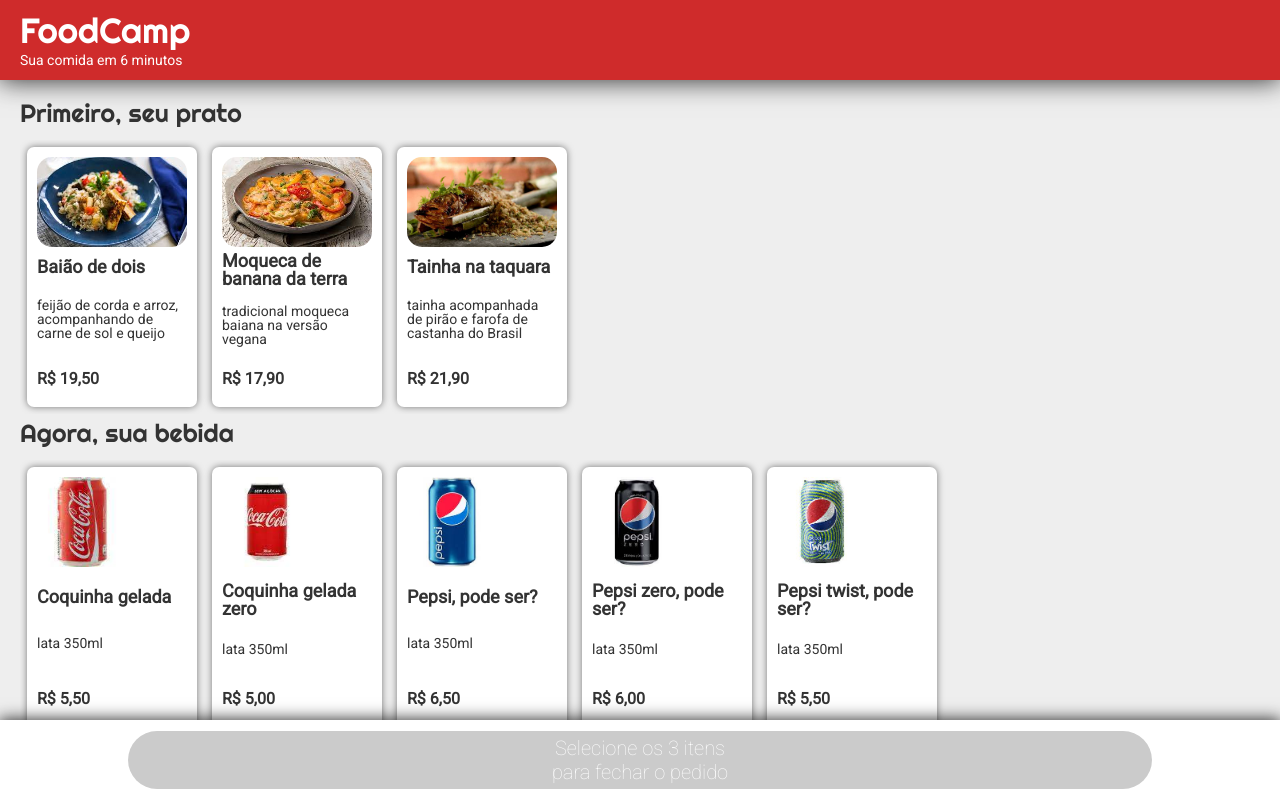
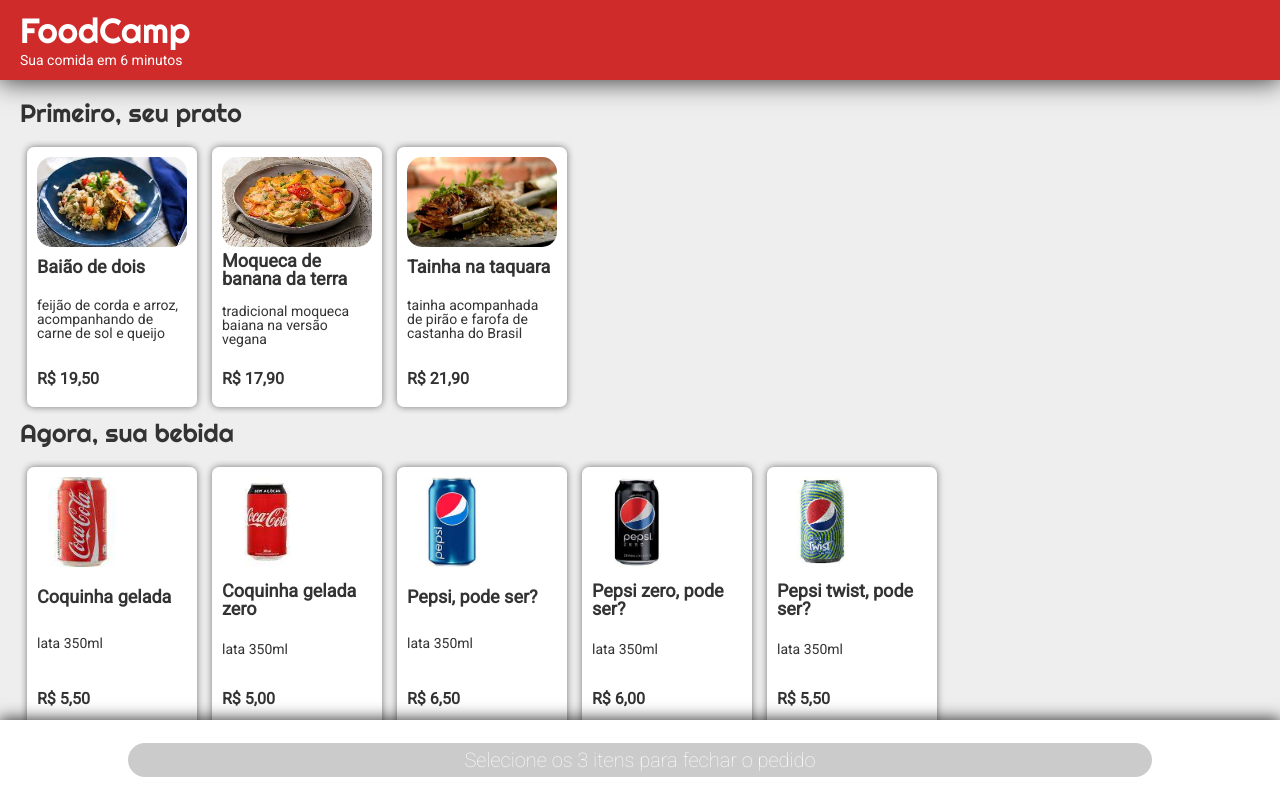
Before and after one commit to thaliadettenborn/foodcamp, a React app: page / in a window 1280 px wide. Shown: the top 798 px of the page. Built offline with nearby package versions, Linux system fonts and the light colour scheme.

Commit message:
adding function to activate button when set up order

```diff
--- a/public/css/style.css
+++ b/public/css/style.css
@@ -51,12 +51,17 @@
     font-size: 20px;
     color: #FFFFFF;
     font-weight: 100;
-    padding: 5px 20px;
+    padding: 5px 30px;
     background: #CBCBCB;
     width: 80%;
     border-radius: 30px;
     border: none;
     transition: background 200ms ease-in-out;
+}
+button.activated{
+    background: #32B72F;
+    padding: 15px;
+    font-weight: bold;
 }
 
 /*------------------------------------------------estilo dos titulos------------------------------------------------*/
--- a/src/componentes/App.js
+++ b/src/componentes/App.js
@@ -1,15 +1,26 @@
-import React from 'react';
+import React, {useState} from 'react';
 import Header from './Header';
 import Main from './Main';
 import Footer from './Footer';
 
 
 export default function App(){
+    var [activedButton, setStateButton] = useState(false)
+
+    function changeStateButtonToActive(){
+        console.log('chamou mudança estado botao')
+        setStateButton(!activedButton)
+    }
+
     return (
         <div>
             <Header />
-            <Main />
-            <Footer />
+            <Main changeStateButton={changeStateButtonToActive}/>
+            <Footer activedButton={activedButton} reviewOrder={reviewOrder}/>
         </div>
     )
 }
+
+function reviewOrder(){
+    console.log('chamou');
+}
--- a/src/componentes/Footer.js
+++ b/src/componentes/Footer.js
@@ -1,21 +1,13 @@
 import React from 'react';
 
-export default function Footer(){
+export default function Footer(props){
+    var {activedButton,reviewOrder} = props;
+    console.log(activedButton);
     return (
         <footer>
-            <button disabled>
-                Selecione os 3 itens <br /> para fechar o pedido
+            <button className={activedButton && 'activated'} onClick={reviewOrder}>
+                {activedButton ? 'Revisar Pedido' : 'Selecione os 3 itens para fechar o pedido'}
             </button>
         </footer>
     )
 }
-
-export function changeStyleButton(){
-    var buttonEnabled = document.querySelector('footer button');
-    buttonEnabled.removeAttribute('disabled');
-    buttonEnabled.innerText = "Fechar pedido";
-    buttonEnabled.style.background = "#32B72F";
-    buttonEnabled.style.padding = "15px";
-    buttonEnabled.style.fontWeight = "bold";
-    buttonEnabled.setAttribute('onclick','confirmaPedido()');
-}
--- a/src/componentes/Main.js
+++ b/src/componentes/Main.js
@@ -2,16 +2,18 @@
 import Dish from './Dish';
 import menu from './restaurantMenu';
 
-export default function Main(){
+export default function Main(props){
     var [products,setQuantity] = useState(menu);
 
     function incrementQuantity(clickedProduct){
         clickedProduct.quantity += 1;
         setQuantity({...products});
+        activateButton(products,props.changeStateButton);
     }
     function decrementQuantity(clickedProduct){
         (clickedProduct.quantity === 0) ? (clickedProduct.quantity = 1) :(clickedProduct.quantity -= 1);
         setQuantity({...products});
+        activateButton(products,props.changeStateButton);
     }
 
     return (
@@ -37,16 +39,15 @@
     )
 }
 
+function activateButton(products,changeStateButtonToActive){
+    var {plates,beverages,desserts} = products;
+    var chosenDishes = plates.filter(d => d.quantity);
+    var chosenBeverages = beverages.filter(b => b.quantity);
+    var chosenDesserts= desserts.filter(d => d.quantity);
 
-// function activateButton(){
-//     var orderPlates = document.querySelectorAll('.plates .selected');
-//     var orderBeverages = document.querySelectorAll('.beverages .selected');
-//     var orderDesserts = document.querySelectorAll('.desserts .selected');
+    var setUpTheOrder = chosenDishes.length && chosenBeverages.length && chosenDesserts.length;
 
-//     var numberOfItemsInCategories = (orderPlates.length) && (orderBeverages.length) && (orderDesserts.length);
-//     console.log(numberOfItemsInCategories)
-
-//     if(numberOfItemsInCategories){
-//         changeStyleButton();
-//     };
-// };
+    if(setUpTheOrder){
+        changeStateButtonToActive()
+    }
+};
```
